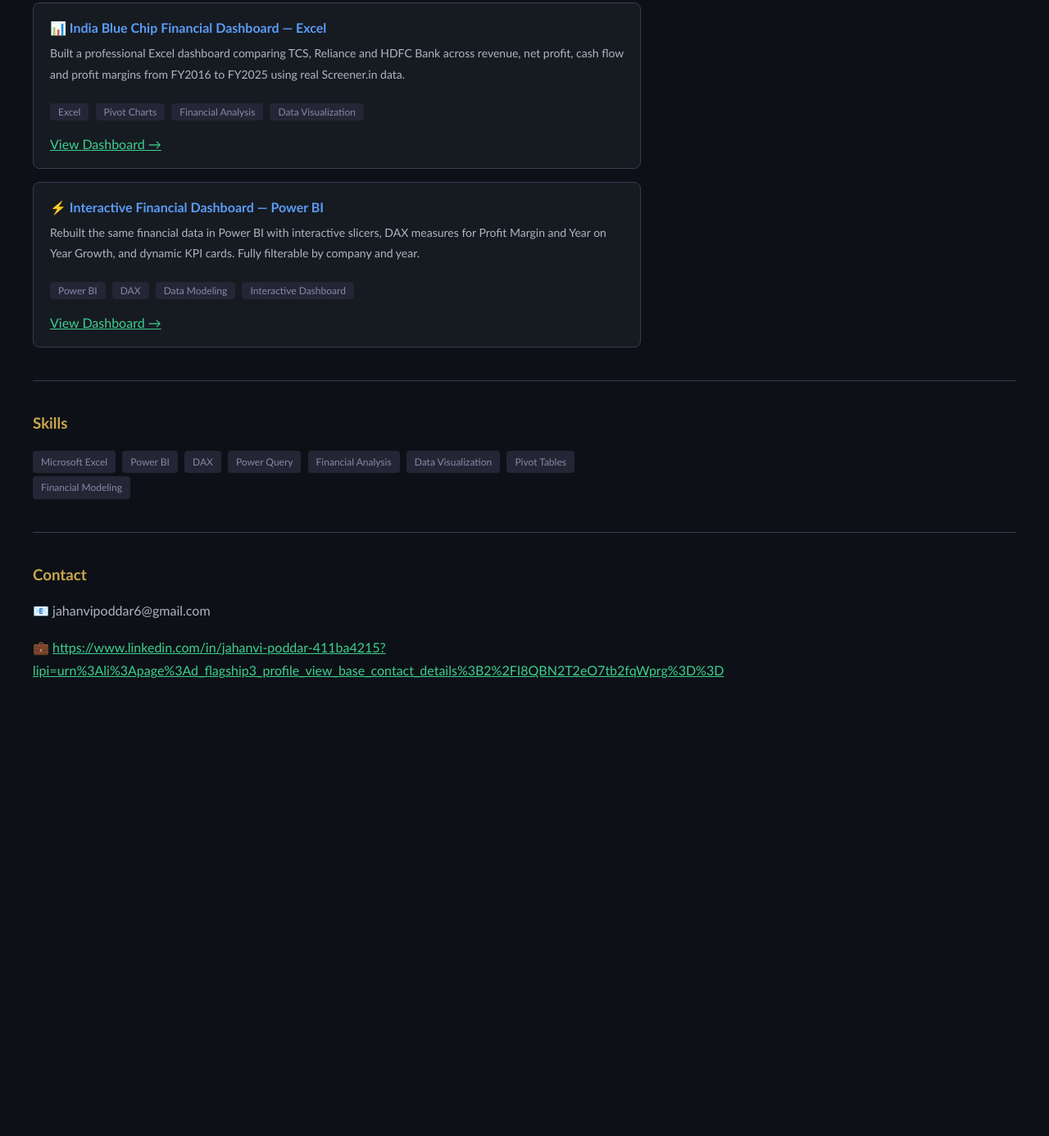
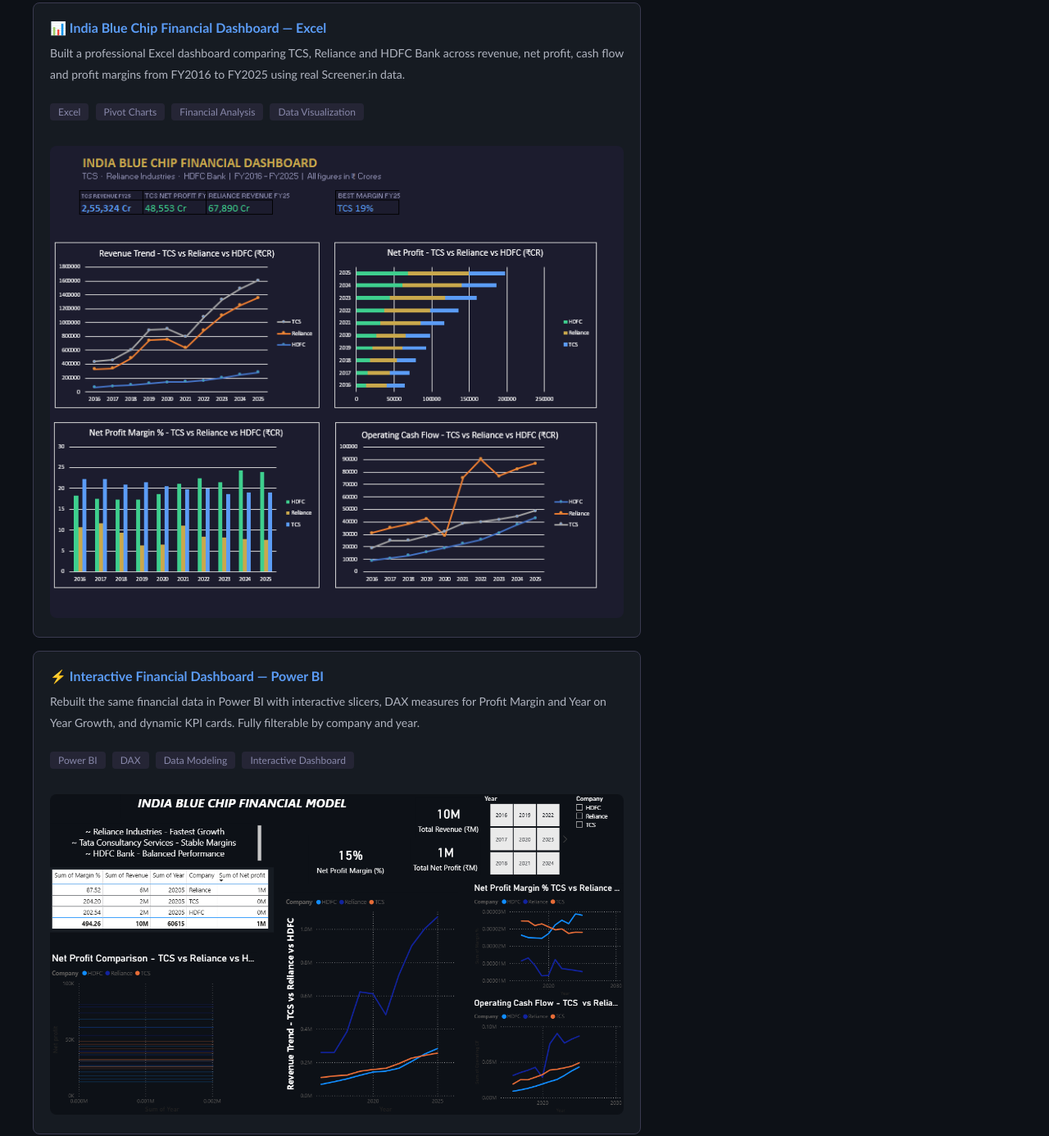
Before and after one commit to jahanvipoddar6/jahanvipoddar6.github.io, a plain HTML site: page index.html in a window 1280 px wide. Shown: the part 491-1877 px from the top of the page at 82% size. Before the commit the page ends 1380 px from the top, so only its background shows below. Drawn offline with Linux system fonts and the light colour scheme.

Commit message:
Update index.html

```diff
--- a/index.html
+++ b/index.html
@@ -64,7 +64,8 @@
 <span class="tag">Financial Analysis</span>
 <span class="tag">Data Visualization</span>
 <br><br>
-<a href="#">View Dashboard →</a>
+<img src="excelDashboard.png"
+style="width:100%;border-radius:8px;margin-top:12px;">
 </div>
 
 <div class="card">
@@ -76,7 +77,8 @@
 <span class="tag">Data Modeling</span>
 <span class="tag">Interactive Dashboard</span>
 <br><br>
-<a href="#">View Dashboard →</a>
+<img src="PoweBiDashboard.png"
+style="width:100%;border-radius:8px;margin-top:12px;">
 </div>
 
 <hr class="divider">
```
